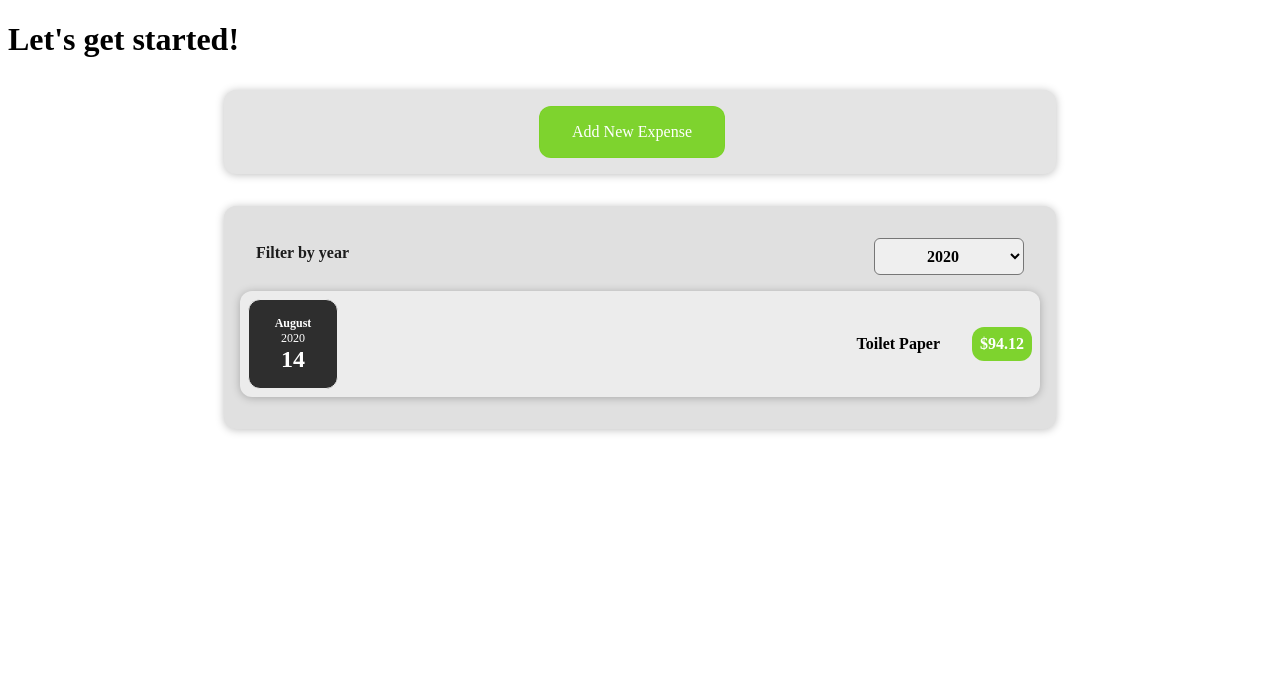
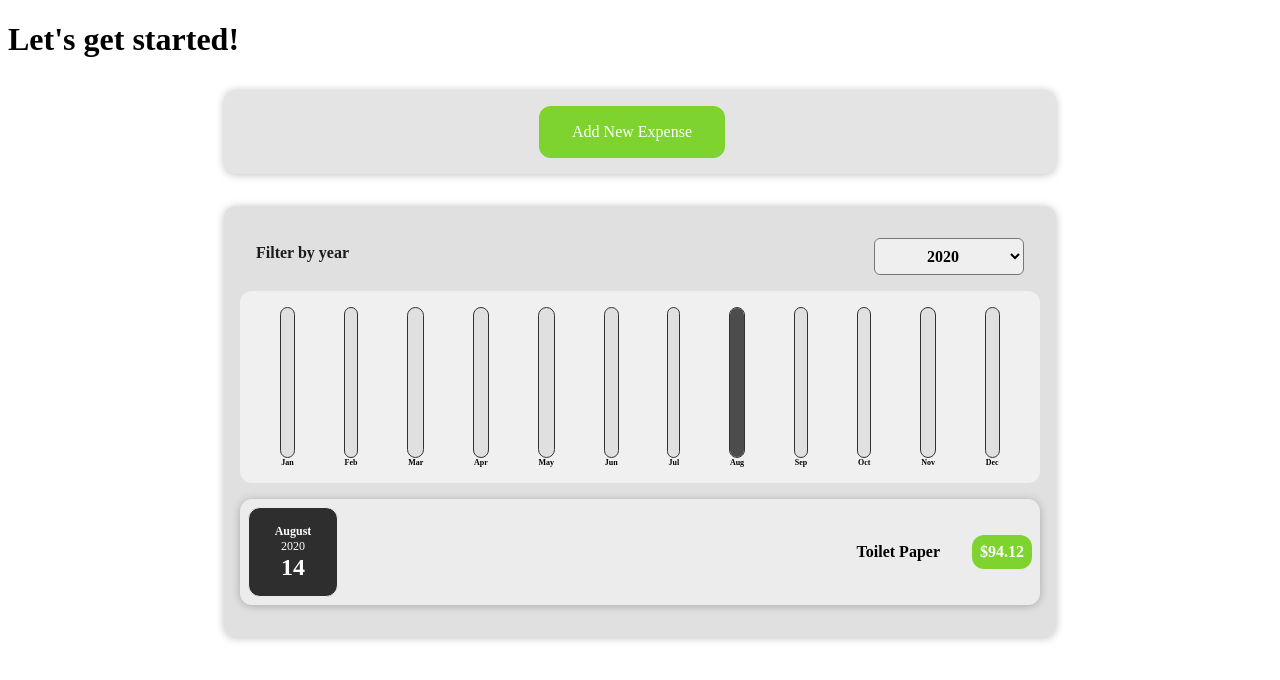
Before and after one commit to kimseowoo03/react-udemy, a React (Create React App) app: page / in a window 1280 px wide. Shown: the top 680 px of the page. Built offline with nearby package versions, Linux system fonts and the light colour scheme.

Commit message:
Chart 추가

```diff
--- /dev/null
+++ b/src/components/Chart/Chart.css
@@ -0,0 +1,9 @@
+.chart {
+  padding: 1rem;
+  border-radius: 12px;
+  background-color: #f0f0f0;
+  text-align: center;
+  display: flex;
+  justify-content: space-around;
+  height: 10rem;
+}
--- /dev/null
+++ b/src/components/Chart/Chart.js
@@ -0,0 +1,17 @@
+import ChartBar from "./ChartBar";
+import "./ChartBar.css";
+import './Chart.css'
+
+const Chart = (props) => {
+  const dataPointValues = props.dataPoints.map(dataPoint => dataPoint.value);
+  const toTalMaximum = Math.max(...dataPointValues);
+  return (
+    <div className="chart">
+      {props.dataPoints.map((dataPoint) => (
+        <ChartBar key={dataPoint.label} value={dataPoint.value} maxValue={toTalMaximum} label={dataPoint.label} />
+      ))}
+    </div>
+  );
+};
+
+export default Chart;
--- /dev/null
+++ b/src/components/Chart/ChartBar.css
@@ -0,0 +1,30 @@
+.chart-bar {
+  height: 100%;
+  display: flex;
+  flex-direction: column;
+  align-items: center;
+}
+
+.chart-bar__inner {
+  height: 100%;
+  width: 100%;
+  border: 1px solid #313131;
+  border-radius: 12px;
+  background-color: #e0e0e0;
+  overflow: hidden;
+  display: flex;
+  flex-direction: column;
+  justify-content: flex-end;
+}
+
+.chart-bar__fill {
+  background-color: #4c4c4c;
+  width: 100%;
+  transition: all 0.3s ease-out;
+}
+
+.chart-bar__label {
+  font-weight: bold;
+  font-size: 0.5rem;
+  text-align: center;
+}
--- /dev/null
+++ b/src/components/Chart/ChartBar.js
@@ -0,0 +1,22 @@
+import './ChartBar.css'
+
+const ChartBar = props => {
+  let barFillHeight = '0%';
+
+  if(props.maxValue > 0) {
+    barFillHeight = Math.round((props.value / props.maxValue) * 100) + '%';
+  }
+  return (
+    <div className="chart-bar">
+      <div className="chart-bar__inner">
+        <div
+          className="chart-bar__fill"
+          style={{ height: barFillHeight }}
+        ></div>
+      </div>
+      <div className="chart-bar__label">{props.label}</div>
+    </div>
+  );
+}
+
+export default ChartBar;
--- a/src/components/Expenses/Expenses.js
+++ b/src/components/Expenses/Expenses.js
@@ -4,7 +4,7 @@
 import ExpensesList from "./ExpensesList"
 import Card from "../UI/Card";
 import ExpenseFilter from "./ExpenseFilter";
-
+import ExpensesChart from "./ExpensesChart";
 
 const Expenses = (props) => {
   const [filterData, setFilterData] = useState('2020');
@@ -24,6 +24,7 @@
           selected={filterData}
           onDropdownChangeData={dropdownChangeData}
         />
+        <ExpensesChart expenses={filteredExpenses}/>
         <ExpensesList filteredExpenses={filteredExpenses} />
       </Card>
     </div>
--- /dev/null
+++ b/src/components/Expenses/ExpensesChart.js
@@ -0,0 +1,26 @@
+import Chart from '../Chart/Chart'
+
+const ExpensesChart = props => {
+  const chartDataPoints = [
+    { label: 'Jan', value: 0 },
+    { label: 'Feb', value: 0 },
+    { label: 'Mar', value: 0 },
+    { label: 'Apr', value: 0 },
+    { label: 'May', value: 0 },
+    { label: 'Jun', value: 0 },
+    { label: 'Jul', value: 0 },
+    { label: 'Aug', value: 0 },
+    { label: 'Sep', value: 0 },
+    { label: 'Oct', value: 0 },
+    { label: 'Nov', value: 0 },
+    { label: 'Dec', value: 0 },
+  ];
+
+  for(const expense of props.expenses) {
+    const expenseMonth = expense.date.getMonth();
+    chartDataPoints[expenseMonth].value += expense.amount
+  }
+  return <Chart dataPoints={chartDataPoints}/>
+};
+
+export default ExpensesChart;
```
